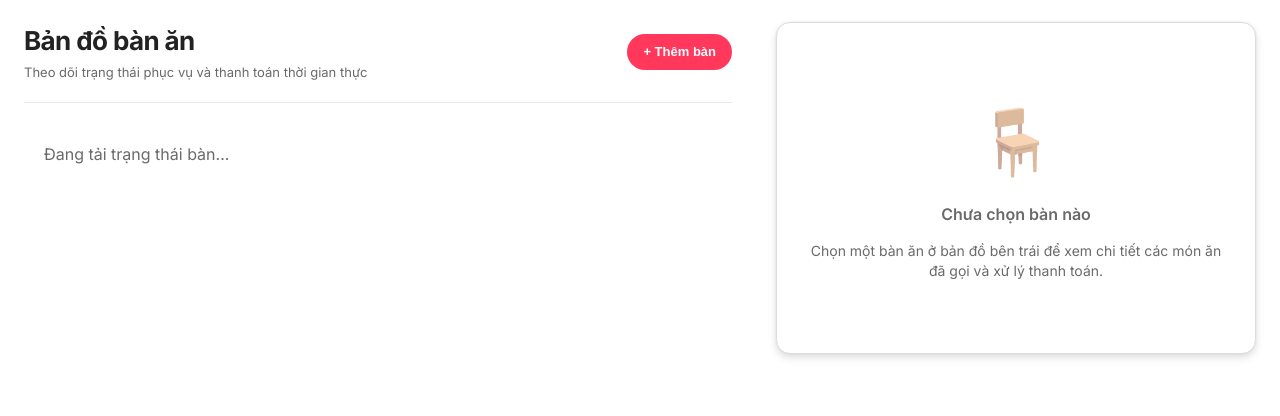
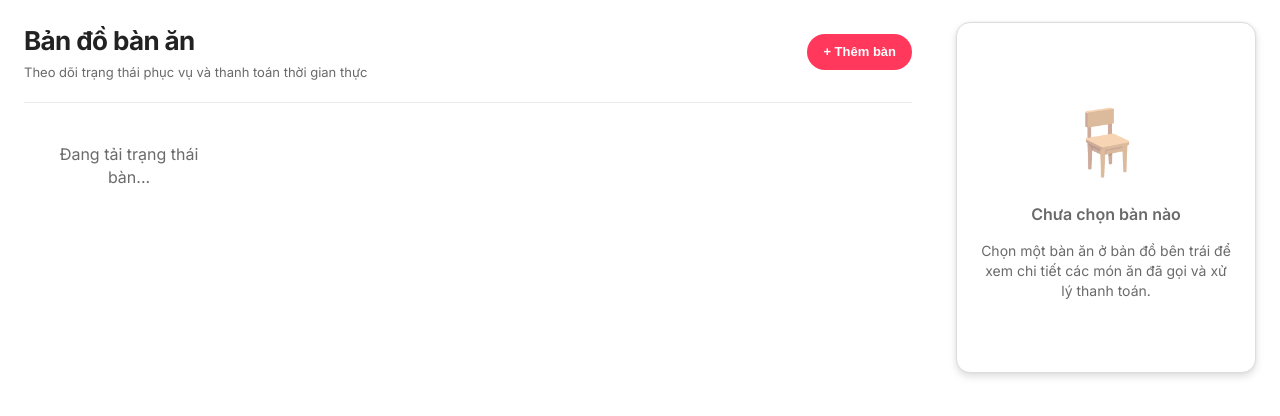
Before and after one commit to longkenzy/tamxua, a website: page public/manager.html in a window 1280 px wide. Shown: the part 82-498 px from the top of the page. Drawn offline with nearby package versions, Linux system fonts and the light colour scheme; no server answers.

Commit message:
style: increase tables grid width and manager container sizing for layout spacing

```diff
--- a/public/manager.html
+++ b/public/manager.html
@@ -9,7 +9,7 @@
   <style>
     /* Manager specific styling */
     .manager-container {
-      max-width: 1300px;
+      max-width: 1500px;
       margin: 0 auto;
       padding: var(--space-lg);
     }
@@ -17,7 +17,7 @@
     /* Views Layout */
     .dashboard-view {
       display: grid;
-      grid-template-columns: 1.2fr 0.8fr;
+      grid-template-columns: 1.5fr 0.5fr;
       gap: var(--space-xl);
       align-items: start;
     }
```
